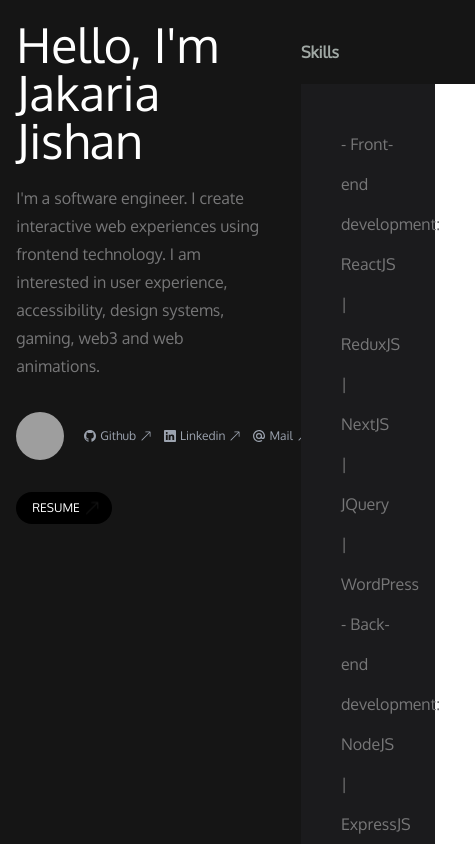
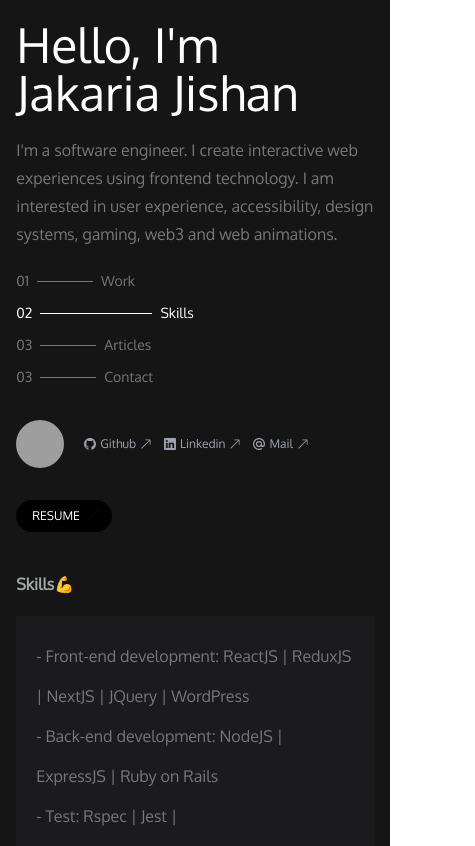
Before and after one commit to JakariaJishan/Portfolio2.1, a React (Create React App) app: page /skills in a window 390 px wide. Shown: the top 846 px of the page, 475 px wide, since content can reach past the window. Built offline with nearby package versions, Linux system fonts and the light colour scheme; grey boxes are pictures that could not be loaded.

Commit message:
Create responsiveness on skills

```diff
--- a/src/components/projects/FeaturedProject.js
+++ b/src/components/projects/FeaturedProject.js
@@ -5,7 +5,7 @@ import RenderFeature from "./RenderFeature";
 const FeaturedProject = () => {
   return (
     <div className="">
-        <h5 className="text-[#A0A8A4] font-bold text-md md:pt-10 py-5 md:px-10 bg-[#151515] sticky top-0 z-50">Featured🔥</h5>
+        <h5 className="text-[#A0A8A4] font-bold text-md md:pt-10 py-5 md:px-10 bg-[#151515] sticky top-0 z-50 ">Featured🔥</h5>
       {featuredProjects.map((featuredProject) => {
         return <RenderFeature featuredProject={featuredProject} />;
       })}
--- a/src/components/projects/RenderFeature.js
+++ b/src/components/projects/RenderFeature.js
@@ -7,7 +7,7 @@ const RenderFeature = ({ featuredProject }) => {
   const { title, stacks, desc, liveLink, sourceCode } = featuredProject;
   return (
     <div className="mx-3 md:mx-10 my-2">
-      <div className="p-5 md:p-10 bg-[#1B1B1D] transition ease-out hover:-translate-y-1 hover:scale-110  duration-300 hover:z-10">
+      <div className="p-5 mt-4 md:p-10 bg-[#1B1B1D] transition ease-out hover:-translate-y-1 hover:scale-110  duration-300 hover:z-10 hover:border hover:border-[#616162]">
         <h2 className="text-xl font-semibold">{title}</h2>
         <div className="flex gap-1.5 my-2 text-xs tracking-widest text-[#AFAFAF] uppercase">
           {stacks.map((item, index) => {
--- a/src/components/sidebar/Sidebar.js
+++ b/src/components/sidebar/Sidebar.js
@@ -43,7 +43,7 @@ export const Sidebar = () => {
         <div className="flex-auto">
           {links.map((link) => {
             return (
-              <div key={link.serial} className="hidden md:block my-2">
+              <div key={link.serial} className="block my-2">
                 <NavigateLink link={link} />
               </div>
             );
--- a/src/components/skills/MainSkill.js
+++ b/src/components/skills/MainSkill.js
@@ -3,8 +3,8 @@ import SkillsList from "./SkillsList";
 
 const MainSkill = () => {
   return (
-    <div className=" w-3/5">
-      <div className="overflow-scroll no-scrollbar h-screen">
+    <div className="w-full md:w-3/5">
+      <div className="md:overflow-scroll no-scrollbar md:h-screen pb-10">
         <SkillsList />
       </div>
     </div>
--- a/src/components/skills/Skills.js
+++ b/src/components/skills/Skills.js
@@ -4,7 +4,7 @@ import MainSkill from './MainSkill';
 
 const Skills = () => {
   return (
-    <div className="flex">
+    <div className="md:flex">
     <Sidebar />
     <MainSkill />
 </div>
--- a/src/components/skills/SkillsList.js
+++ b/src/components/skills/SkillsList.js
@@ -4,11 +4,11 @@ const SkillsList = () => {
 
   return (
     <div className="">
-      <h5 className="text-[#A0A8A4] font-bold text-md pt-10 pb-5 px-10 bg-[#151515] sticky top-0 z-50">
-        Skills
+      <h5 className="text-[#A0A8A4] font-bold text-md md:pt-10 py-5 md:px-10 bg-[#151515] sticky top-0 z-50">
+        Skills💪
       </h5>
-      <div className="mx-10 leading-10 bg-[#1B1B1D]">
-        <div className="p-10 text-[#777778]">
+      <div className="md:mx-10 leading-10 bg-[#1B1B1D]">
+        <div className="p-5 md:p-10 text-[#777778]">
           - Front-end development: ReactJS | ReduxJS | NextJS | JQuery |
           WordPress <br />
           - Back-end development: NodeJS | ExpressJS | Ruby on Rails <br /> -
```
Also changed, not shown: src/components/projects/Projects.js (+9 -9 lines).
